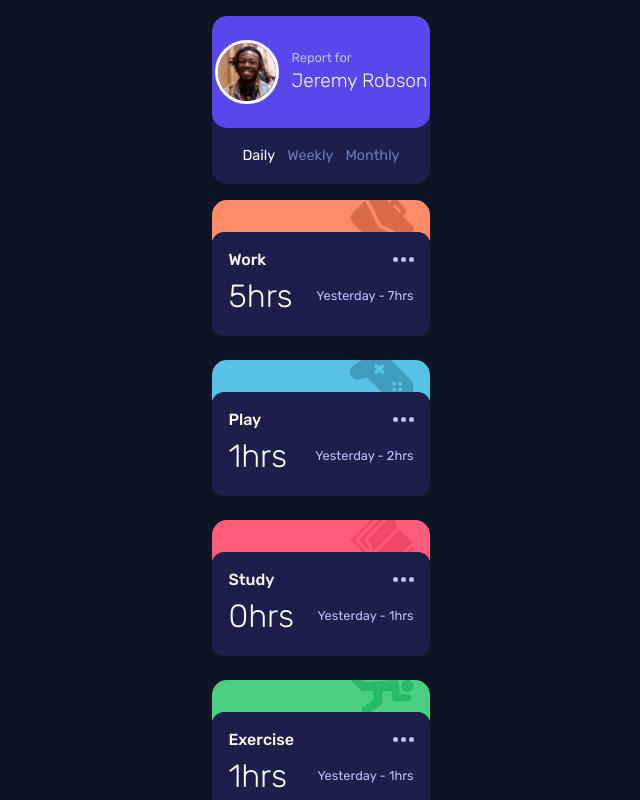
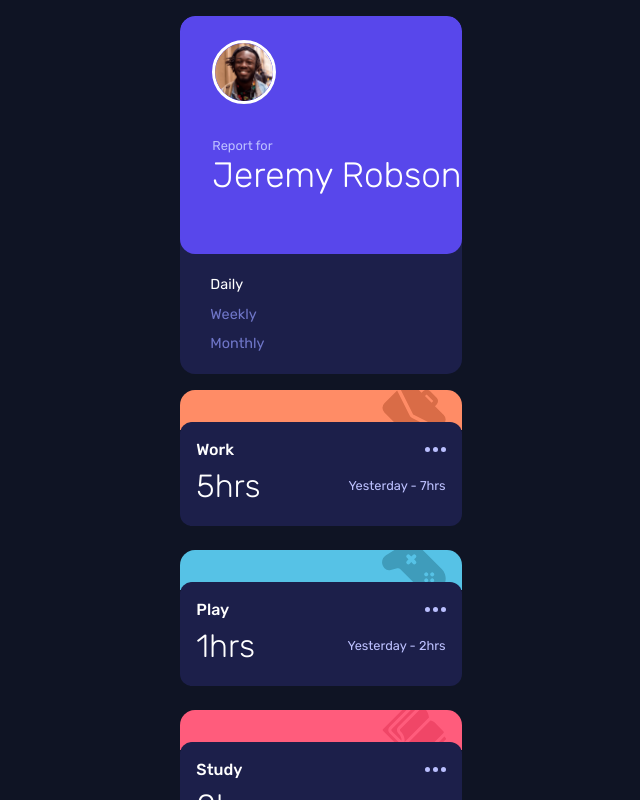
Before and after one commit to ronaldyonggi/time-tracking-dashboard-fm, a React (Vite) app: page / in a window 1280 px wide. Shown: the top 800 px of the page, without its empty margins (319-959 px from the left). Built offline with nearby package versions, Linux system fonts and the light colour scheme.

Commit message:
desktop width styling

```diff
--- a/src/components/ProfileCard/ProfileCard.module.css
+++ b/src/components/ProfileCard/ProfileCard.module.css
@@ -59,3 +59,34 @@
 .activeTimeframe {
   color: var(--color-white);
 }
+
+@media screen and (min-width: 900px) {
+  .container {
+    display: flex;
+    flex-direction: column;
+  }
+
+  .profileInfo {
+    flex-direction: column;
+    align-items: baseline;
+    padding-left: 2rem;
+  }
+
+  .reportFor {
+    padding-top: 1rem;
+    margin-top: 1rem;
+  }
+
+  .name {
+    font-size: 2.2rem;
+    line-height: 2.5rem;
+    flex-wrap: wrap;
+    margin-bottom: 2.2rem;
+  }
+
+  .timeframeSelector {
+    flex-direction: column;
+    align-items: baseline;
+    line-height: 1.7rem;
+  }
+}
```
